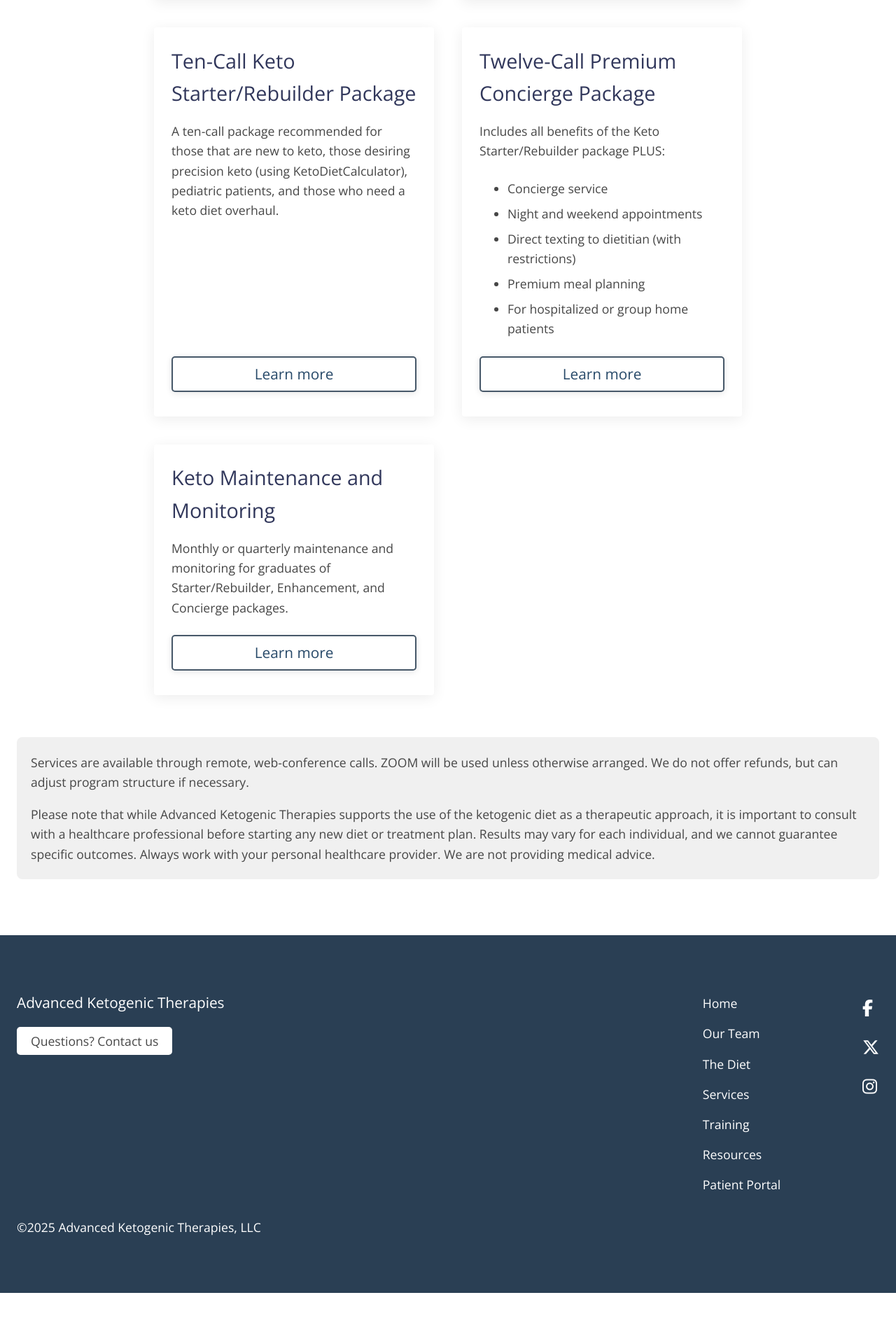
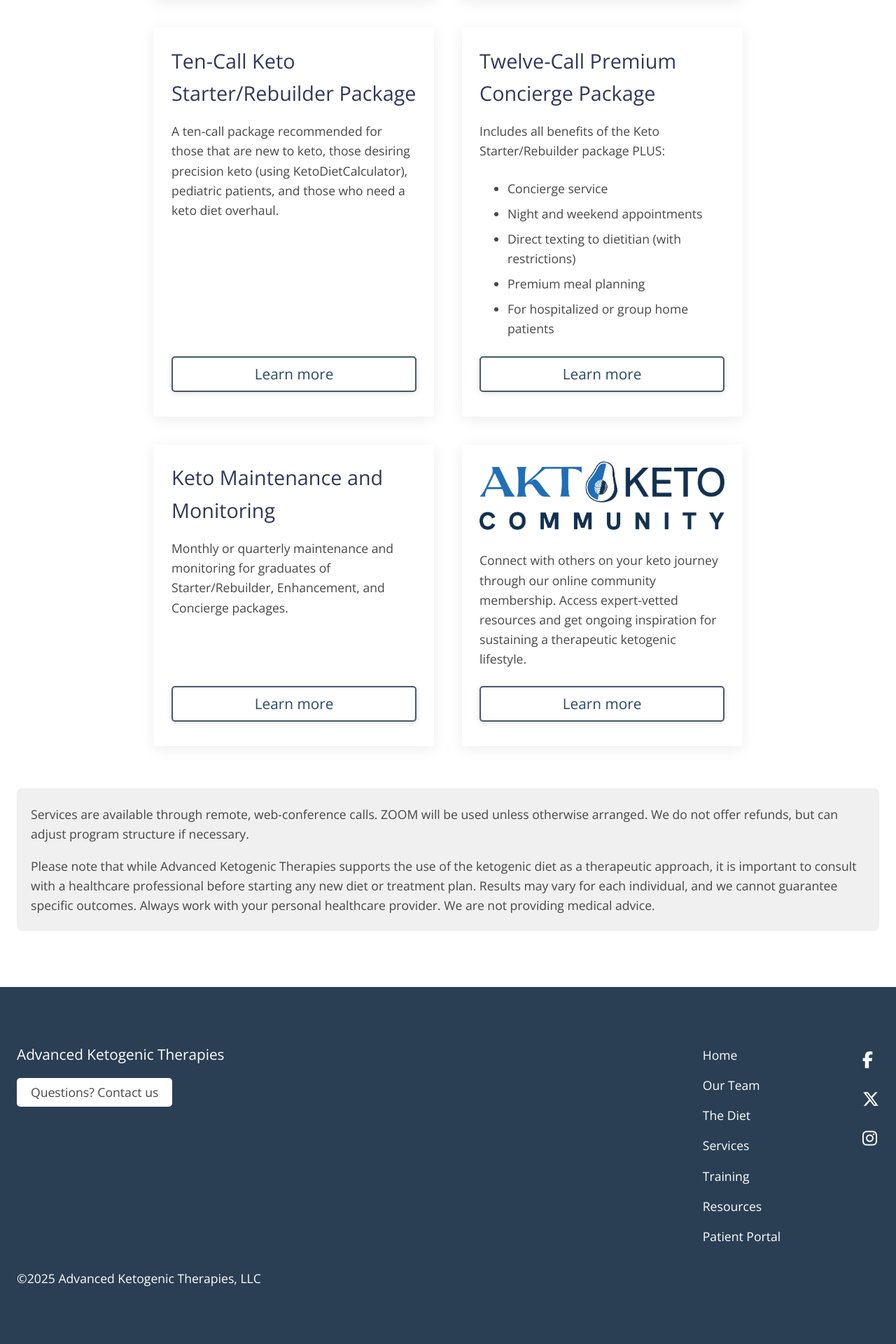
Before and after one commit to janmilosh/potterketo_jekyll, a Jekyll site: the page built from _pages/services.html, in a window 1280 px wide. Shown: the part 1426-3346 px from the top of the page at 70% size. Built offline with Jekyll 4.4.1, drawn with Linux system fonts in a browser that asks for light colours; nearby versions of some CDN libraries; before the commit the page ends 3273 px from its top, so only the background shows below that.

Commit message:
Add community to home and services pages

```diff
--- a/_includes/other_home_page_items/resources_grid.html
+++ b/_includes/other_home_page_items/resources_grid.html
@@ -1,5 +1,7 @@
 <div class="container small">
   <div class="resources-grid">
+    <div class="community-image">{% include resources_grid_items/keto_community_image.html %}</div>
+    <div class="community-text text">{% include resources_grid_items/keto_community_text.html %}</div>
     <div class="mastery-image">{% include resources_grid_items/mastery_image.html %}</div>
     <div class="mastery-text text">{% include resources_grid_items/mastery_text.html %}</div>
     <div class="award-image">{% include resources_grid_items/metabolic_mind_image.html %}</div>
--- /dev/null
+++ b/_includes/resources_grid_items/keto_community_image.html
@@ -0,0 +1 @@
+<a href="https://aktketocommunity.simplero.com/funnel/64833/akt-community-offer" target="_blank"><img src="assets/images/keto_community_logo_on_blue.png" alt="AKT Keto Community"></a>
--- /dev/null
+++ b/_includes/resources_grid_items/keto_community_text.html
@@ -0,0 +1,3 @@
+<h2>AKT Keto Community</h2>
+<p>Connect with others on your keto journey through our online community membership. Access expert-vetted resources and get ongoing inspiration for sustaining a therapeutic ketogenic lifestyle.</p>
+<div><a class="button white" href="https://aktketocommunity.simplero.com/funnel/64833/akt-community-offer" target="_blank">Learn more</a></div>
--- a/_pages/services.html
+++ b/_pages/services.html
@@ -58,6 +58,11 @@ title: Services
       <p>Monthly or quarterly maintenance and monitoring for graduates of Starter/Rebuilder, Enhancement, and Concierge packages.</p>
       <a href="{{ '/monitoring' | relative_url }}" class="button white">Learn more</a>
     </div>
+    <div class="service">
+      <h2><a href="https://aktketocommunity.simplero.com/funnel/64833/akt-community-offer" target="_blank"><img src="{{ 'assets/images/keto_community_logo.png' | relative_url }}"" alt="AKT Keto Community"></a></h2>
+      <p>Connect with others on your keto journey through our online community membership. Access expert-vetted resources and get ongoing inspiration for sustaining a therapeutic ketogenic lifestyle.</p>
+      <a href="https://aktketocommunity.simplero.com/funnel/64833/akt-community-offer" target="_blank" class="button white">Learn more</a>
+    </div>
   </div>
   <div class="card">
     <p>Services are available through remote, web-conference calls. ZOOM will be used unless otherwise arranged. We do not offer refunds, but can adjust program structure if necessary.</p>
--- a/_sass/main.scss
+++ b/_sass/main.scss
@@ -50,6 +50,11 @@ img {
 .video-container, img {
   box-shadow: 0 4px 20px 0 rgba(0, 0, 0, 0.1);
   border-radius: 5px;
+}
+
+.service img {
+  box-shadow: none;
+  border-radius: none;
 }
 
 .center {
@@ -313,10 +318,19 @@ a.button.light-blue {
   align-items: center;
   grid-template-columns: 1fr 1fr;
   grid-template-areas:
+    "community-text community-image"
     "mastery-image mastery-text"
     "book-text book-image"
     "award-image award-text";
   gap: 6vw 4vw;
+}
+
+.community-image {
+  grid-area: community-image;
+}
+
+.community-text {
+  grid-area: community-text;
 }
 
 .book-image {
```
Also changed, not shown: assets/images/keto_community_logo.png (added), assets/images/keto_community_logo_on_blue.png (added).
